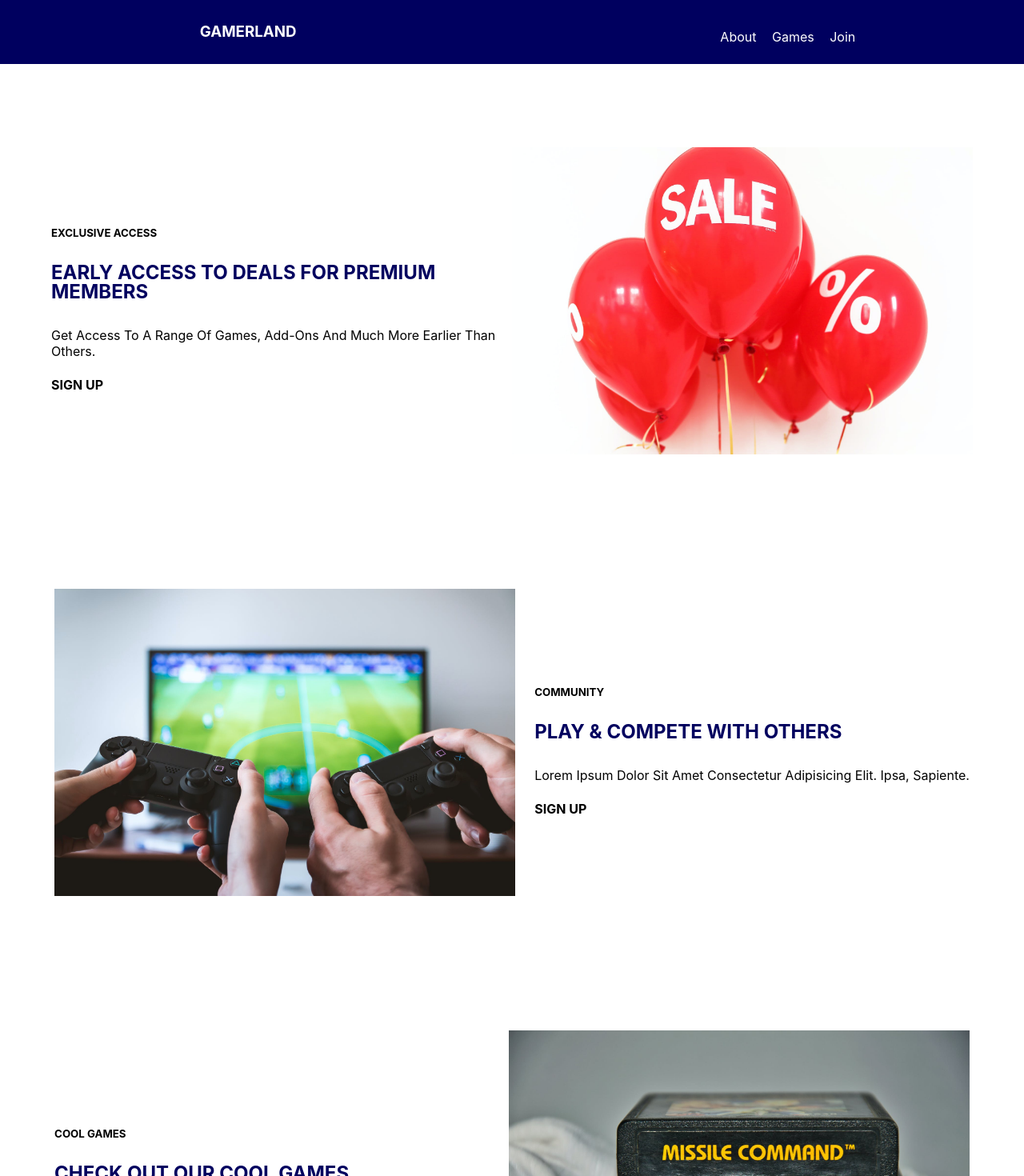
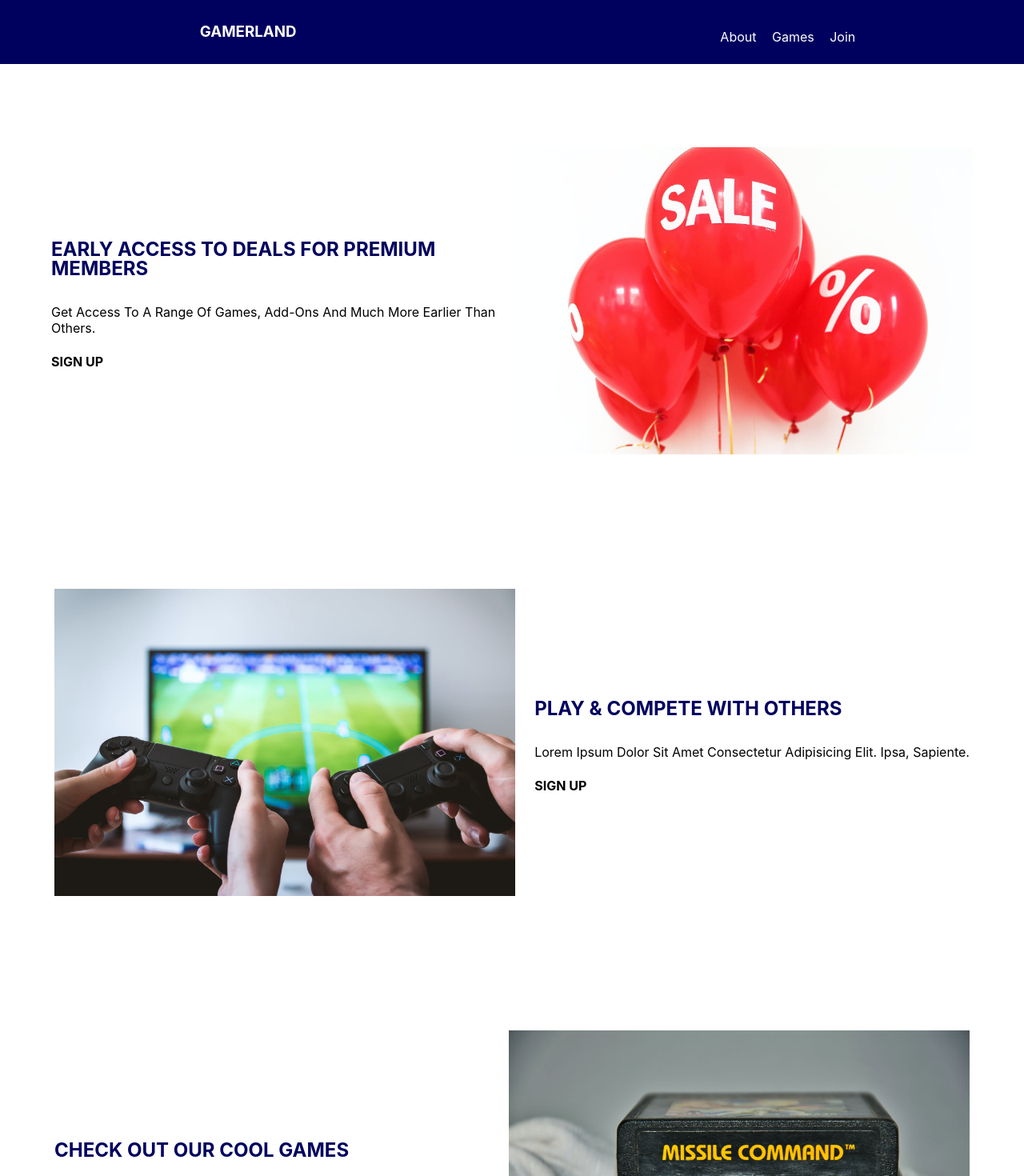
Before and after one commit to hamsame/gameland, a Next.js app: page / in a window 1280 px wide. Shown: the top 1470 px of the page at 80% size. Built offline with nearby package versions, Linux system fonts and the light colour scheme.

Commit message:
Removed some text

```diff
--- a/pages/index.js
+++ b/pages/index.js
@@ -24,7 +24,6 @@ export default function Home() {
 
       <InfoArticle>
         <ArticleDiv>
-          <h5>EXCLUSIVE ACCESS</h5>
           <ArticleH2>
             <Link href='/sign-up'>
               <a className={styles.homepageLink}>
@@ -48,7 +47,6 @@ export default function Home() {
 
       <InfoArticle flexItemDirection='row-reverse'>
         <ArticleDiv>
-          <h5>COMMUNITY</h5>
           <ArticleH2>
             <Link href='/sign-up'>
               <a className={styles.homepageLink}>PLAY & COMPETE WITH OTHERS</a>
@@ -70,7 +68,6 @@ export default function Home() {
 
       <InfoArticle>
         <ArticleDiv>
-          <h5>COOL GAMES</h5>
           <ArticleH2>
             <Link href='/games'>
               <a className={styles.homepageLink}>Check Out Our Cool Games</a>
```
